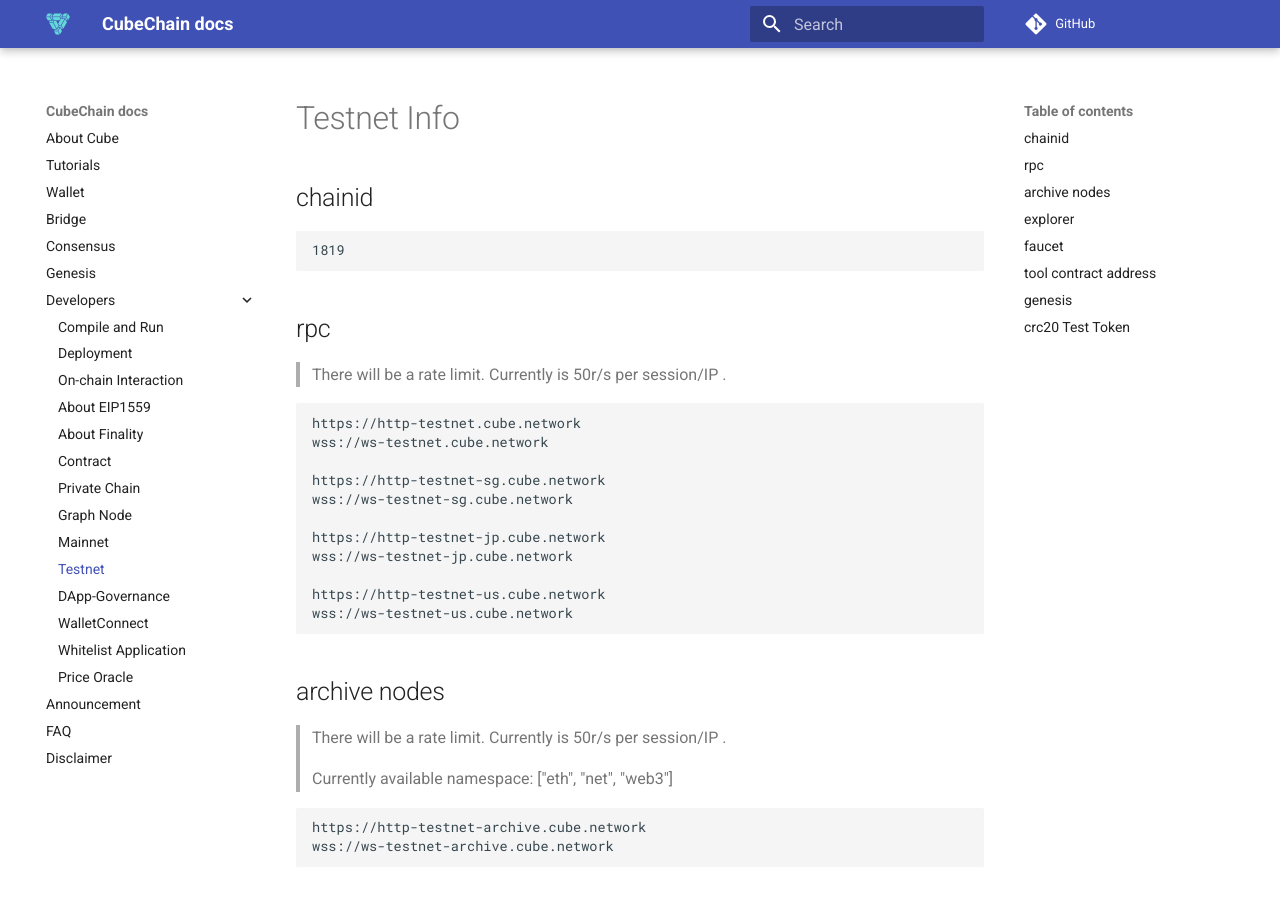
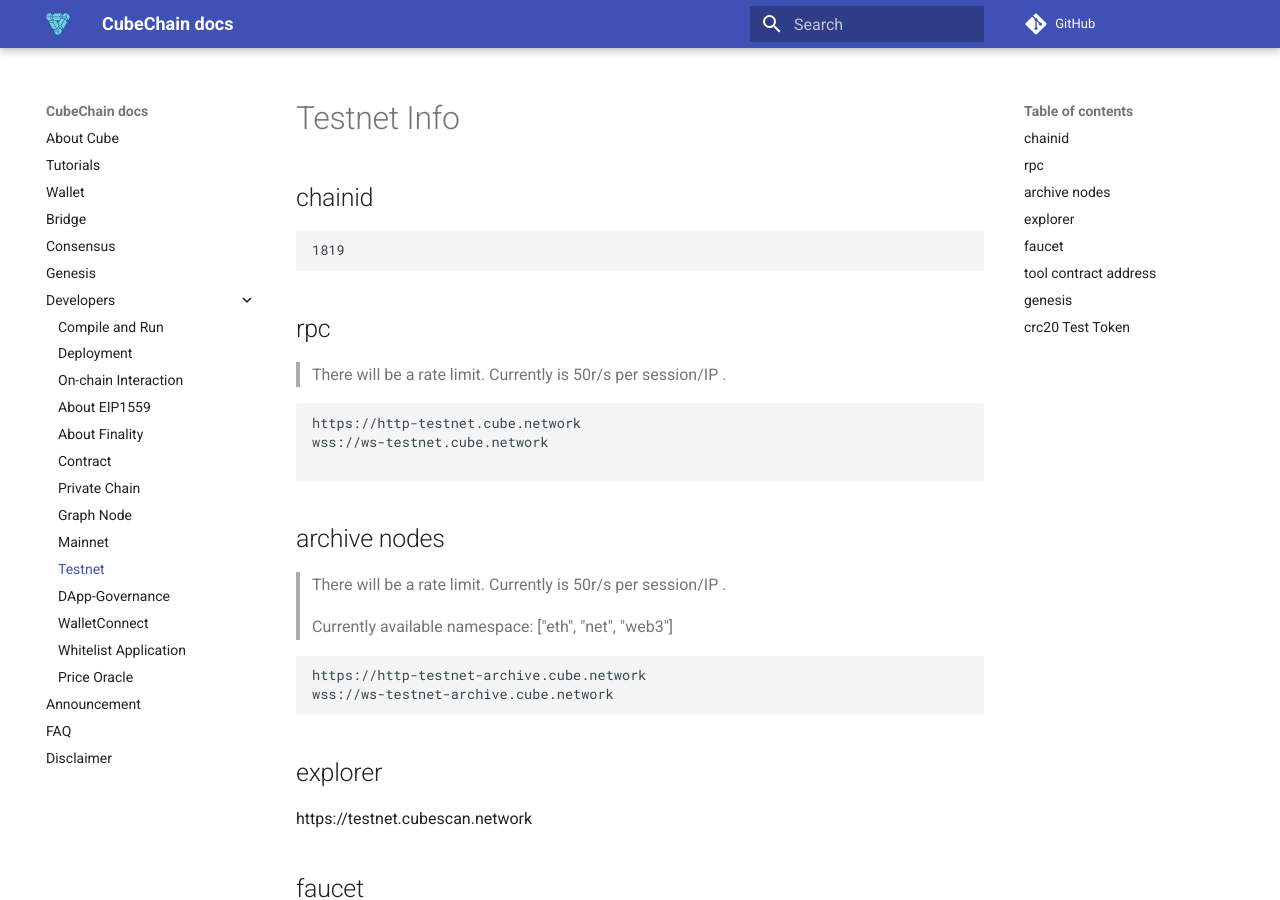
Before and after one commit to cube-network/cube-docs, an MkDocs documentation site: the page built from docs/testnet.md, in a window 1280 px wide and 900 px high. Built offline with MkDocs 1.6.1 and Material for MkDocs 9.7.7, drawn with Linux system fonts in a browser that asks for light colours; comment, search, counter and statistics services are not loaded.

Commit message:
update urls

````diff
--- a/docs/testnet.md
+++ b/docs/testnet.md
@@ -11,14 +11,6 @@
 https://http-testnet.cube.network
 wss://ws-testnet.cube.network
 
-https://http-testnet-sg.cube.network
-wss://ws-testnet-sg.cube.network
-
-https://http-testnet-jp.cube.network
-wss://ws-testnet-jp.cube.network
-
-https://http-testnet-us.cube.network
-wss://ws-testnet-us.cube.network
 ```
 
 ## archive nodes
````
Also changed, not shown: docs/mainnet.md (+0 -6 lines), docs/wallet.md (+0 -6 lines).
